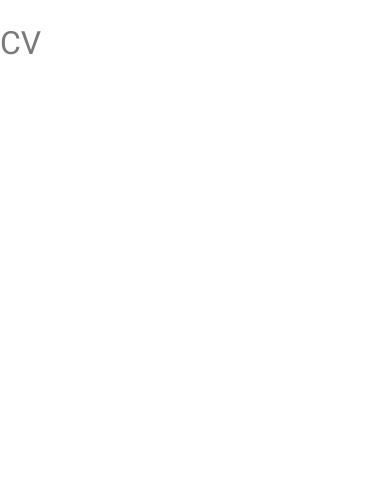
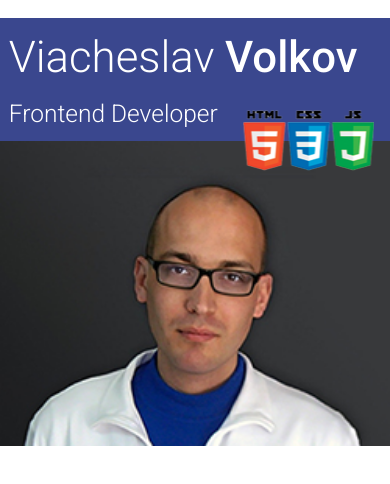
Before and after one commit to volkovVA/frontend-cv, a website: page index.html in a window 390 px wide. Drawn offline with Linux system fonts and the light colour scheme.

Commit message:
feat: add header

```diff
--- a/index.html
+++ b/index.html
@@ -39,7 +39,23 @@
     <link rel="stylesheet" href="style.css" />
   </head>
   <body>
-    <h1>CV</h1>
+    <div class="container">
+      <header class="header">
+        <div class="header__avatar">
+          <div class="avatar">
+            <img
+              class="avatar__image"
+              src="./assets/img/avatar.jpg"
+              alt="avatar"
+            />
+          </div>
+        </div>
+        <div class="header__box">
+          <h1 class="header__title">Viacheslav <span>Volkov</span></h1>
+          <span class="header__specialty">Frontend Developer</span>
+        </div>
+      </header>
+    </div>
     <script src="script.js"></script>
   </body>
 </html>
--- a/styles/abstracts/_template.scss
+++ b/styles/abstracts/_template.scss
@@ -3,14 +3,14 @@
 %image-cover {
   width: 100%;
   max-height: 100%;
-  object-fit: cover;
+  object-fit: contain;
   object-position: center;
 }
 
 // Line
 
 %line {
-  content: '';
+  content: "";
   position: absolute;
   top: rem(20);
   left: 0;
@@ -23,7 +23,7 @@
 // Circle
 
 %circle {
-  content: '';
+  content: "";
   position: absolute;
   top: rem(10);
   left: rem(-43);
--- a/styles/base/_base.scss
+++ b/styles/base/_base.scss
@@ -13,6 +13,12 @@ html {
   height: 100%;
   font-size: rem(16);
   scroll-behavior: smooth;
+  @include media-tablet {
+    font-size: rem(15);
+  }
+  @include media-mobile {
+    font-size: rem(14);
+  }
 }
 
 body {
@@ -29,7 +35,6 @@ body {
 
 img {
   display: block;
-  max-width: 100%;
 }
 
 h1,
--- /dev/null
+++ b/styles/components/avatar.scss
@@ -0,0 +1,7 @@
+.avatar {
+  width: 100%;
+}
+
+.avatar__image {
+  @extend %image-cover;
+}
--- /dev/null
+++ b/styles/layout/header.scss
@@ -0,0 +1,54 @@
+.header {
+  @include flex(none, center, none);
+  @include media-mobile {
+    flex-direction: column;
+  }
+}
+
+.header__avatar {
+  flex: 1 0 0%;
+  @include media-mobile {
+    width: 100%;
+    order: 2;
+  }
+}
+
+.header__box {
+  position: relative;
+  flex: 0 0 auto;
+  width: 70%;
+  padding: rem(25) rem(50);
+  background-color: var(--box-color);
+  &::after {
+    @include pseudo;
+    display: block;
+    width: rem(150);
+    height: rem(70);
+    top: -22%;
+    right: 4%;
+    background-image: url("./assets/img/html+css+js.png");
+    background-repeat: no-repeat;
+    background-position: center center;
+    background-size: cover;
+    @include media-mobile {
+      top: 75%;
+    }
+  }
+  @include media-mobile {
+    width: 100%;
+    padding: rem(10);
+    order: 1;
+  }
+}
+
+.header__title {
+  margin-bottom: rem(10);
+  @include font-source(rem(50), 300, $main-color);
+  & span {
+    font-weight: 500;
+  }
+}
+
+.header__specialty {
+  @include font-source(rem(28), 300, $main-color);
+}
--- a/styles/style.scss
+++ b/styles/style.scss
@@ -4,7 +4,11 @@
 @import "abstracts/template";
 @import "abstracts/variables";
 
+@import "vendors/normalize";
+
 @import "base/base";
 @import "base/general";
 
-@import "vendors/normalize";
+@import "layout/header";
+
+@import "components/avatar";
```
Also changed, not shown: assets/img/avatar.jpg (added), assets/img/html+css+js.png (added), style.css, 1 other file.
